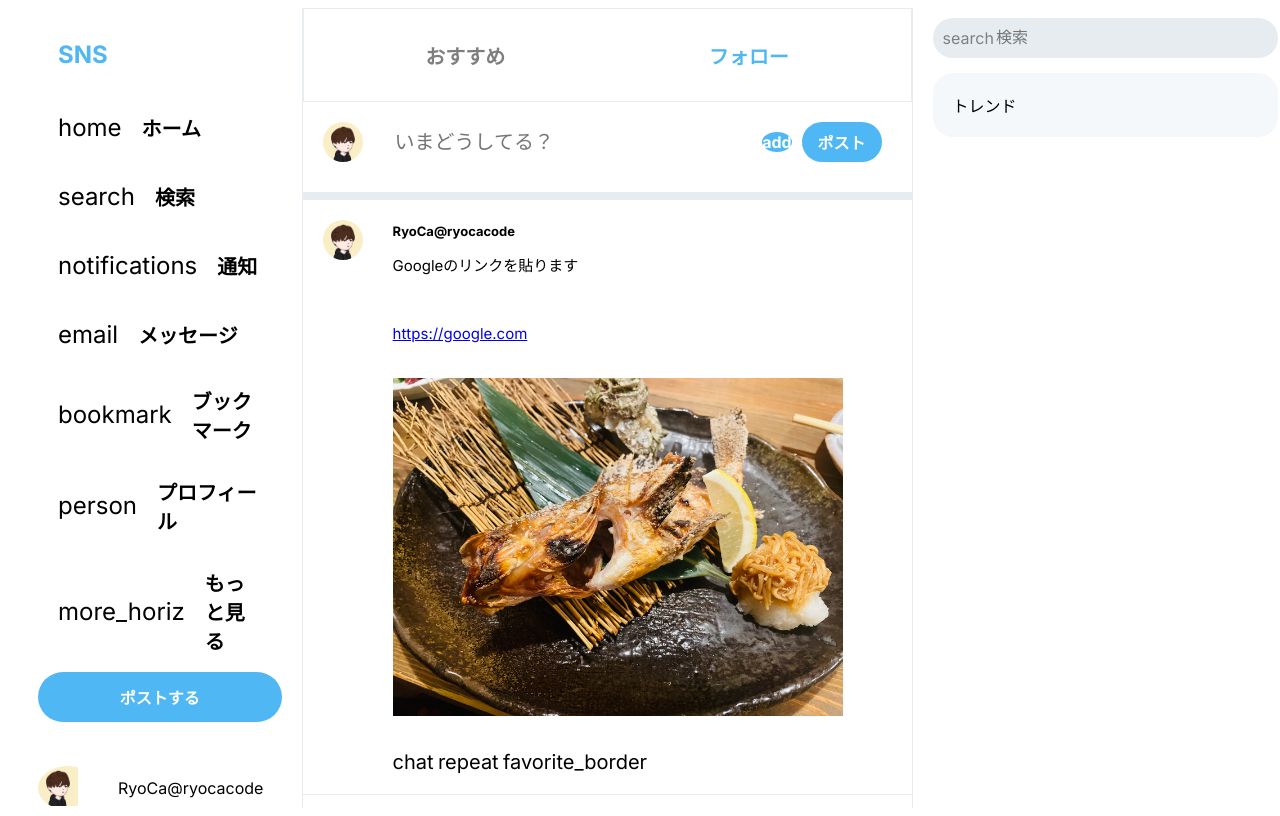
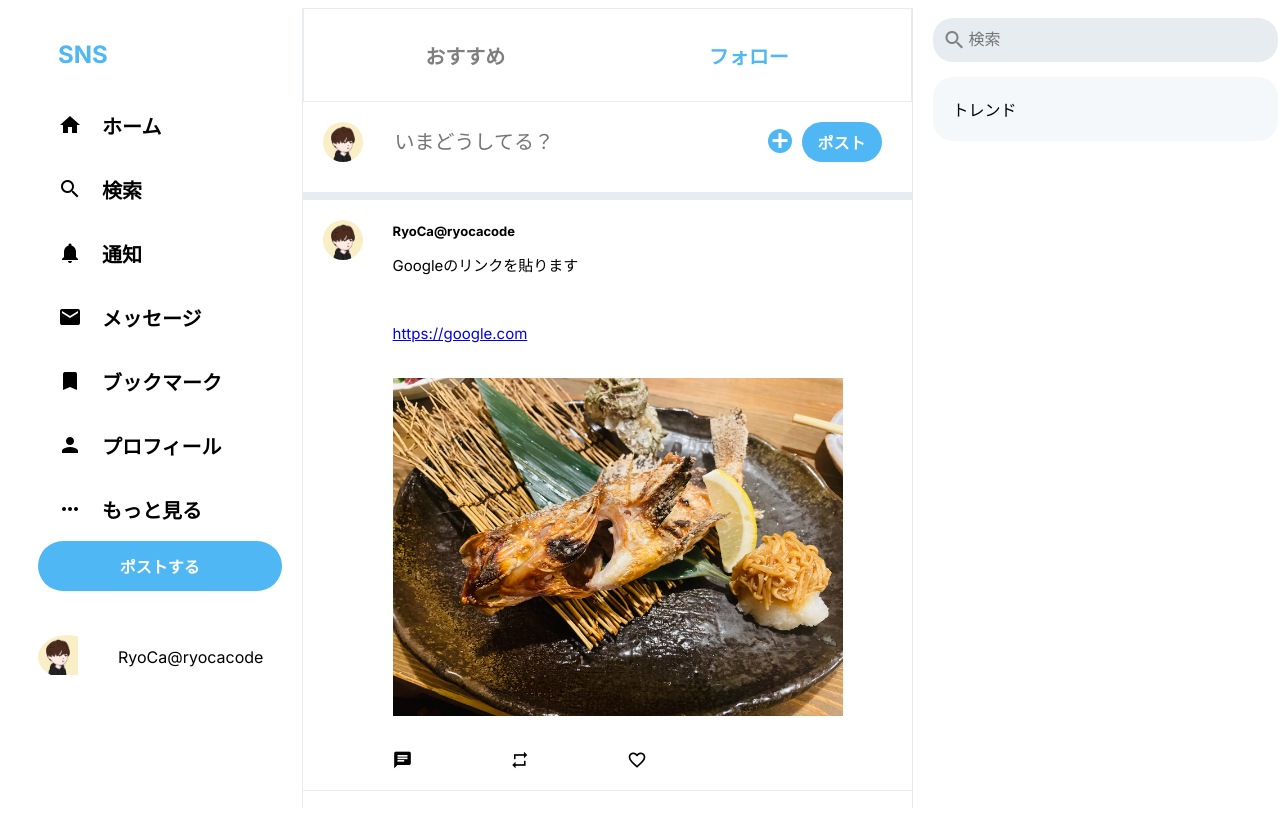
Before and after one commit to tecsoc/2023-1125-dev-guild, a Next.js app: page /home/follows in a window 1280 px wide. Built offline with nearby package versions, Linux system fonts and the light colour scheme.

Commit message:
feat: add material icons

```diff
--- a/src/app/layout.tsx
+++ b/src/app/layout.tsx
@@ -16,6 +16,12 @@
 }) {
   return (
     <html lang="en">
+      <head>
+      <link
+        href="https://fonts.googleapis.com/icon?family=Material+Icons"
+        rel="stylesheet"
+        />
+    </head>
       <body className={inter.className}>{children}</body>
     </html>
   )
```
